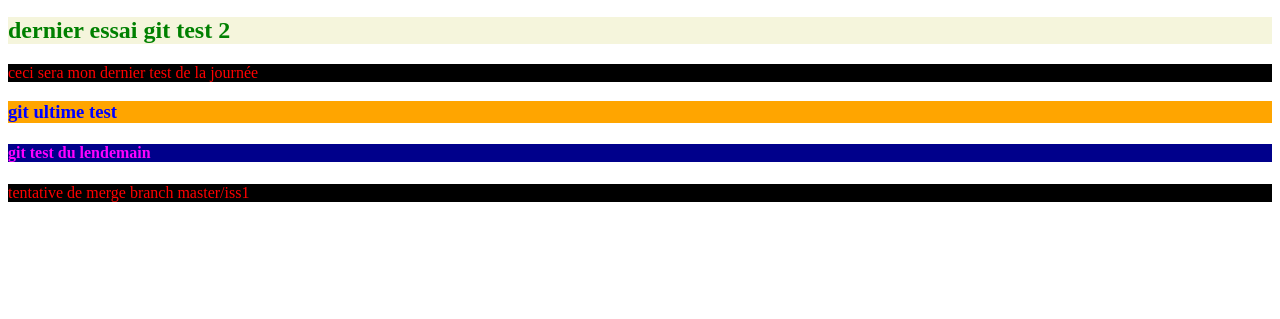
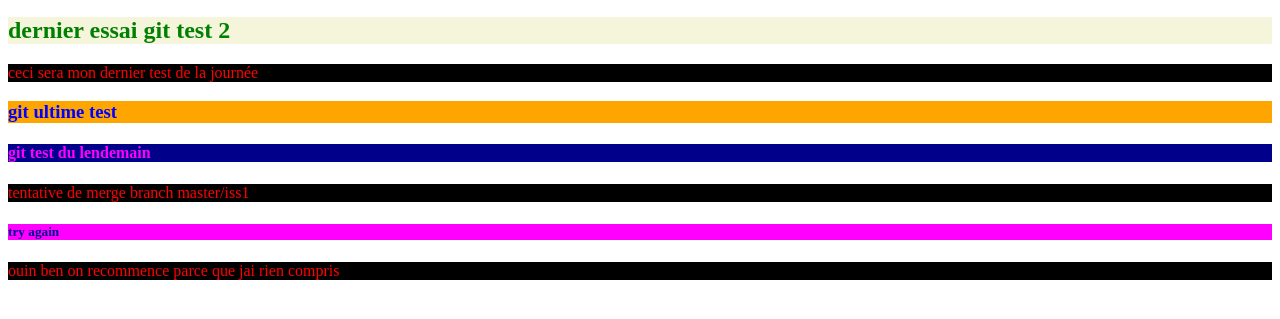
Before and after one commit to primic04/gittest2, a plain HTML site: page index.html in a window 1280 px wide. Shown: the part 105-424 px from the top of the page. Drawn offline with Linux system fonts and the light colour scheme.

Commit message:
merge try no # 2836473829748

```diff
--- a/index.html
+++ b/index.html
@@ -14,5 +14,7 @@
         <h3>git ultime test</h3>
         <h4>git test du lendemain</h4>
         <p>tentative de merge branch master/iss1</p>
+        <h5>try again</h5>
+        <p>ouin ben on recommence parce que jai rien compris</p>
     </body>
 </html>
--- a/style.css
+++ b/style.css
@@ -19,3 +19,8 @@ h4
     background-color: darkblue;
     color: fuchsia;
 }
+h5
+{
+    background-color: fuchsia;
+    color: darkblue;
+}
```
